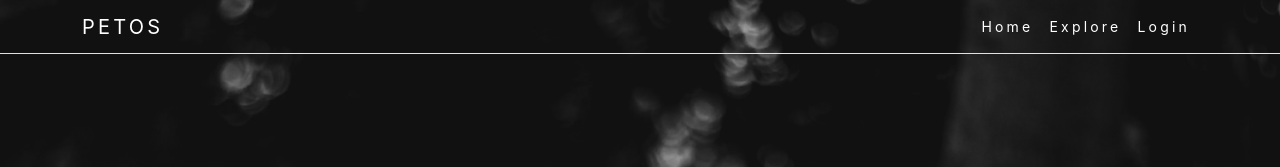
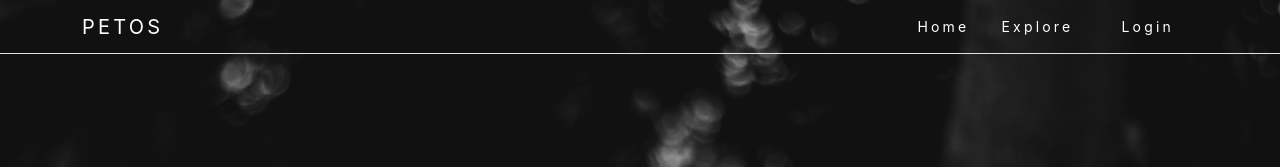
Before and after one commit to hussamasfour/pet-adoption-springboot-react, a React (Create React App) app: page / in a window 1280 px wide. Shown: the top 167 px of the page. Built offline with nearby package versions, Linux system fonts and the light colour scheme.

Commit message:
fixed toggle button in nav

```diff
--- a/src/nav/Navigation.js
+++ b/src/nav/Navigation.js
@@ -10,6 +10,17 @@
             PETOS
           </Link>
         </div>
+        <button
+          className="navbar-toggler"
+          type="button"
+          data-bs-toggle="collapse"
+          data-bs-target="#navbarSupportedContent"
+          aria-controls="navbarSupportedContent"
+          aria-expanded="false"
+          aria-label="Toggle navigation"
+        >
+          <span className="navbar-toggler-icon"></span>
+        </button>
 
         <div
           className="collapse navbar-collapse justify-content-end"
@@ -21,13 +32,13 @@
                 Home
               </Link>
             </li>
-            <li className="nav-item ">
+            <li className="nav-item mx-3 ">
               <Link className="nav-link text-white" to="/explore">
                 Explore
               </Link>
             </li>
 
-            <li className="nav-item">
+            <li className="nav-item mx-3">
               <Link className="nav-link text-white" to="/login">
                 Login
               </Link>
```
